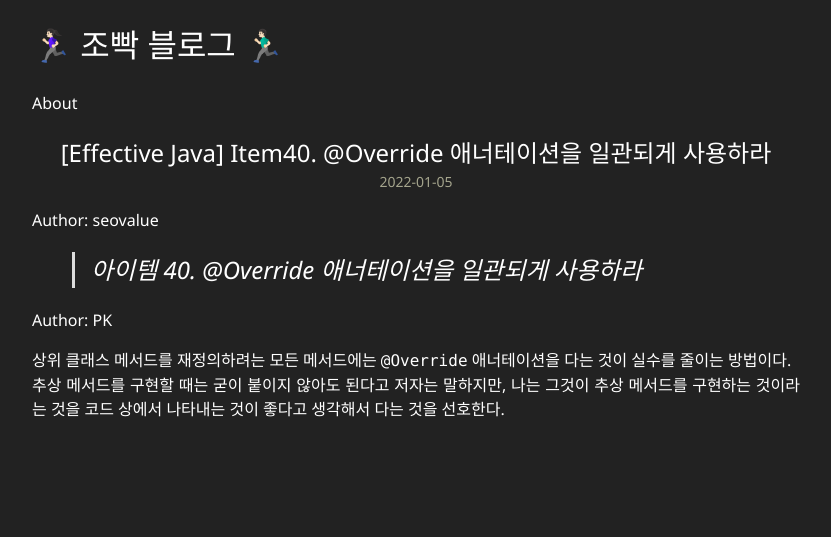
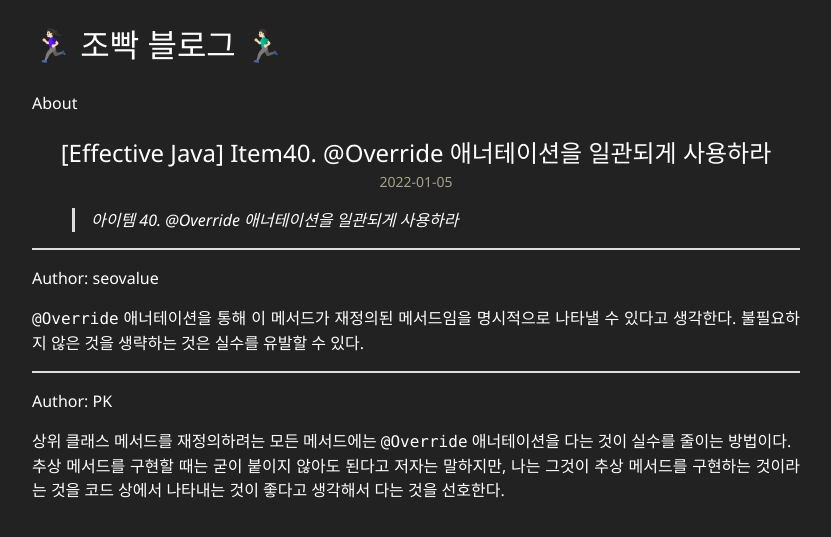
Before and after one commit to jo-pk/jo-pk.github.io, a Jekyll site: the page built from _posts/2022-01-05-[Effective-Java]-Item40.md, in a window 1280 px wide. Shown: the top 537 px of the page, without its empty margins (224-1055 px from the left). Built offline with Jekyll 4.4.1, drawn with Linux system fonts in a browser that asks for light colours.

Commit message:
docs: item40 작성

```diff
--- a/_posts/2022-01-05-[Effective-Java]-Item40.md
+++ b/_posts/2022-01-05-[Effective-Java]-Item40.md
@@ -5,9 +5,15 @@ description: 꼭 붙이자
 categories: self
 ---
 
+> 아이템 40. @Override 애너테이션을 일관되게 사용하라
+
+-----
+
 Author: seovalue
 
-> 아이템 40. @Override 애너테이션을 일관되게 사용하라
+`@Override` 애너테이션을 통해 이 메서드가 재정의된 메서드임을 명시적으로 나타낼 수 있다고 생각한다. 불필요하지 않은 것을 생략하는 것은 실수를 유발할 수 있다.
+
+
 -----
 
 Author: PK
```
